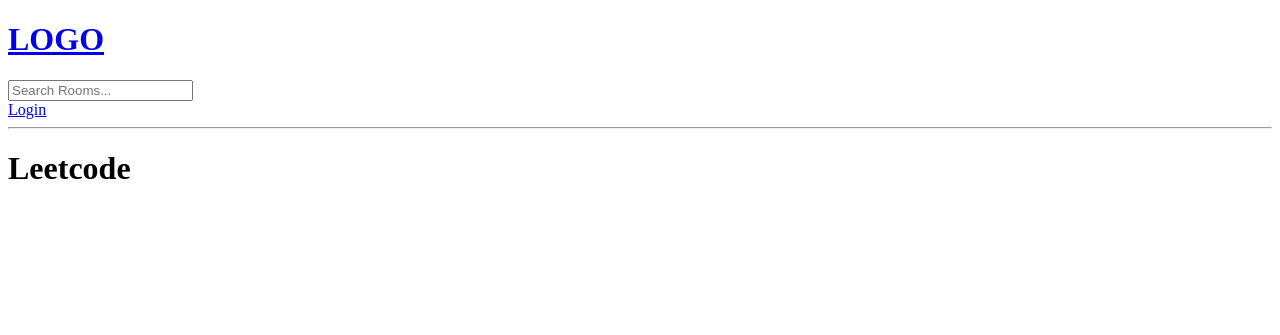
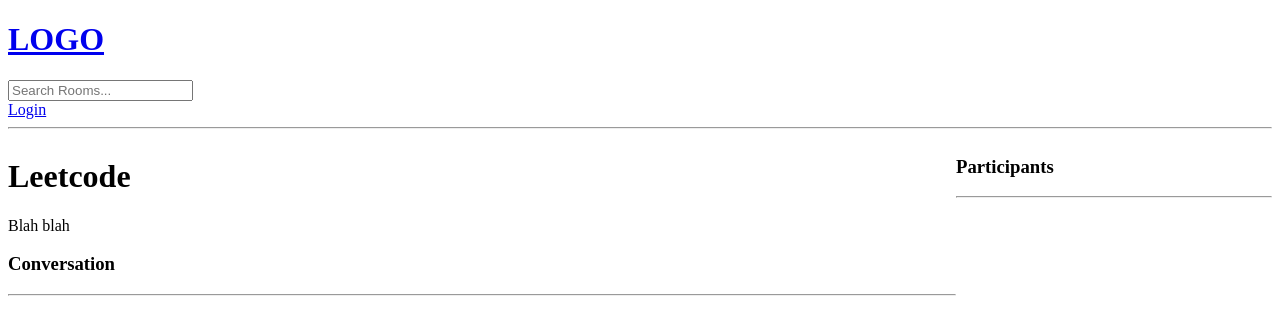
Before and after one commit to AatifM/studybud, a Django app: page /room/5/ in a window 1280 px wide. Shown: the top 335 px of the page. Run offline with Django 5.2, Linux system fonts and the light colour scheme; data comes from the database, SQL or seed files in the repository; both versions use the stored data as it was after the commit.

Commit message:
Added message creation and delete with user authentication

```diff
--- a/base/models.py
+++ b/base/models.py
@@ -14,7 +14,7 @@ class Room(models.Model):
     topic = models.ForeignKey(Topic, on_delete=models.SET_NULL, null=True)
     name = models.CharField(max_length=200)
     description = models.TextField(null=True, blank=True)
-    #participants =
+    participants = models.ManyToManyField(User, related_name='participants', blank=True)
     updated = models.DateTimeField(auto_now=True)
     created = models.DateTimeField(auto_now_add=True)
 
--- a/base/templates/base/room.html
+++ b/base/templates/base/room.html
@@ -1,6 +1,57 @@
 {% extends 'main.html' %}
 
 {% block content %}
-<h1>{{room.name}}</h1>
+
+<style>
+    .room-container {
+        display: grid;
+        grid-template-columns: 3fr 1fr;
+    }
+</style>
+
+<div class="room-container">
+
+    <div>
+        <h1>{{room.name}}</h1>
+
+        <p>{{room.description}}</p>
+
+        <div class="comment-wrapper">
+            <h3>Conversation</h3>
+            <hr>
+
+            {% for message in room_messages %}
+                <div>
+                    {% if request.user == message.user %}
+                    <a href="{% url 'delete-message' message.id %}">Delete</a>
+                    {% endif %}
+                    <small>@{{message.user}}  {{message.created|timesince}} ago</small>
+                    <p>{{message.body}}</p>
+                    <hr>
+                </div>
+            {% endfor %}
+        </div>
+
+        {% if request.user.is_authenticated %}
+        <div class="comment-form">
+            <form method="POST" action="">
+                {% csrf_token %}
+                <input type="text" name="body" placeholder="Write your message here..." />
+            </form>
+        </div>
+        {% endif %}
+    </div>
+
+    <div>
+        <h3>Participants</h3>
+        <hr>
+
+        {% for user in participants %}
+            <div>
+                <p>@{{user.username}}</p>
+            </div>
+        {% endfor %}
+    </div>
+</div>
 
 {% endblock content %}
--- a/base/urls.py
+++ b/base/urls.py
@@ -10,4 +10,5 @@ urlpatterns = [
     path('create-room/', views.createRoom, name='create-room'),
     path('update-room/<str:pk>/', views.updateRoom, name='update-room'),
     path('delete-room/<str:pk>/', views.deleteRoom, name='delete-room'),
+    path('delete-message/<str:pk>/', views.deleteMessage, name='delete-message'),
 ]
--- a/base/views.py
+++ b/base/views.py
@@ -6,7 +6,7 @@ from django.db.models import Q
 from django.contrib.auth.models import User
 from django.contrib.auth import authenticate, login, logout
 from django.contrib.auth.forms import UserCreationForm
-from .models import Room, Topic
+from .models import Room, Topic, Message
 from .forms import RoomForm
 
 # Create your views here.
@@ -77,8 +77,19 @@ def home(request):
 
 def room(request, pk):
     room = Room.objects.get(id=pk)
+    room_messages = room.message_set.all().order_by('-created')
+    participants = room.participants.all()
 
-    context = {'room': room}
+    if request.method == 'POST':
+        message = Message.objects.create(
+            user=request.user,
+            room=room,
+            body=request.POST.get('body')
+        )
+        room.participants.add(request.user)
+        return redirect('room', pk=room.id)
+
+    context = {'room': room, 'room_messages': room_messages, 'participants': participants}
     return render(request, 'base/room.html', context)
 
 @login_required(login_url='login')
@@ -124,3 +135,16 @@ def deleteRoom(request, pk):
         return redirect('home')
 
     return render(request, 'base/delete.html', {'obj': room})
+
+@login_required(login_url='login')
+def deleteMessage(request, pk):
+    message = Message.objects.get(id=pk)
+
+    if request.user != message.user:
+        return HttpResponse('You are not allowed here!!')
+
+    if request.method == 'POST':
+        message.delete()
+        return redirect('home')
+
+    return render(request, 'base/delete.html', {'obj': message})
```
Also changed, not shown: base/migrations/0003_alter_room_options_room_participants.py (added), db.sqlite3.
